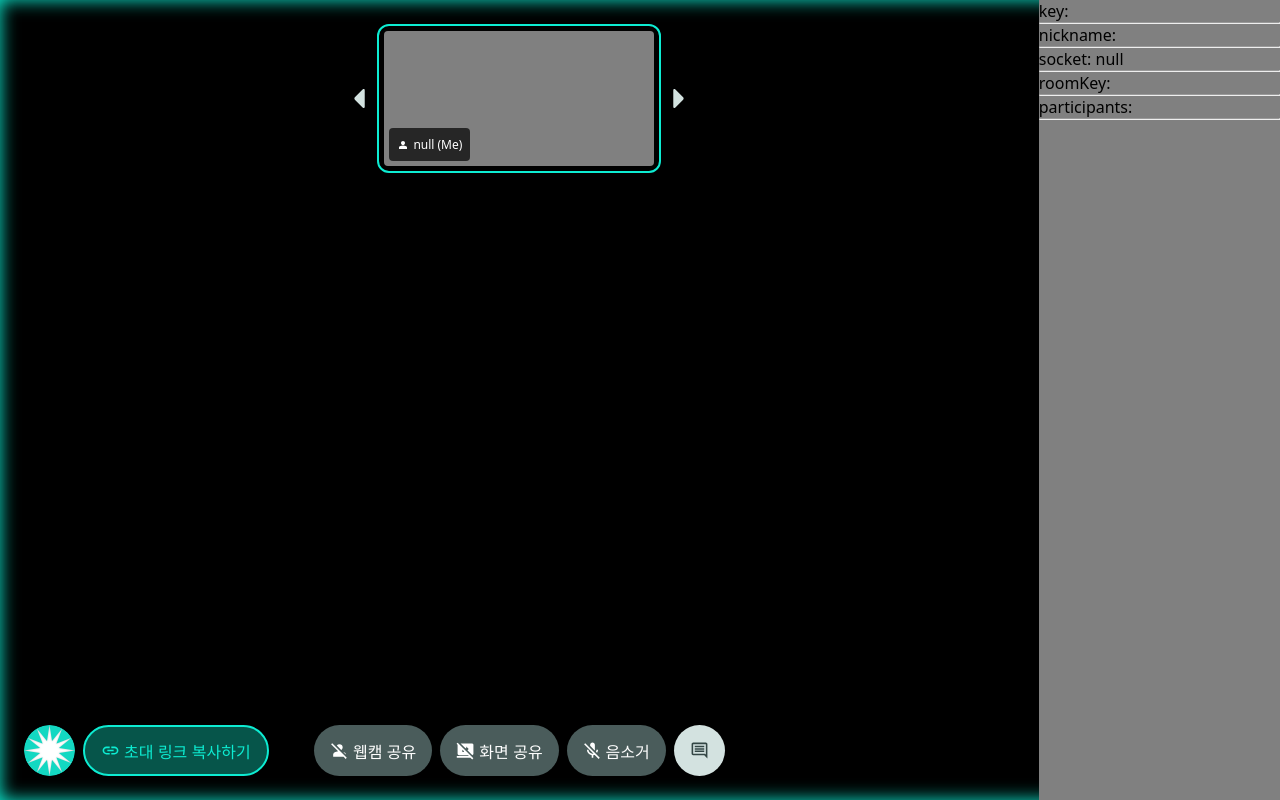
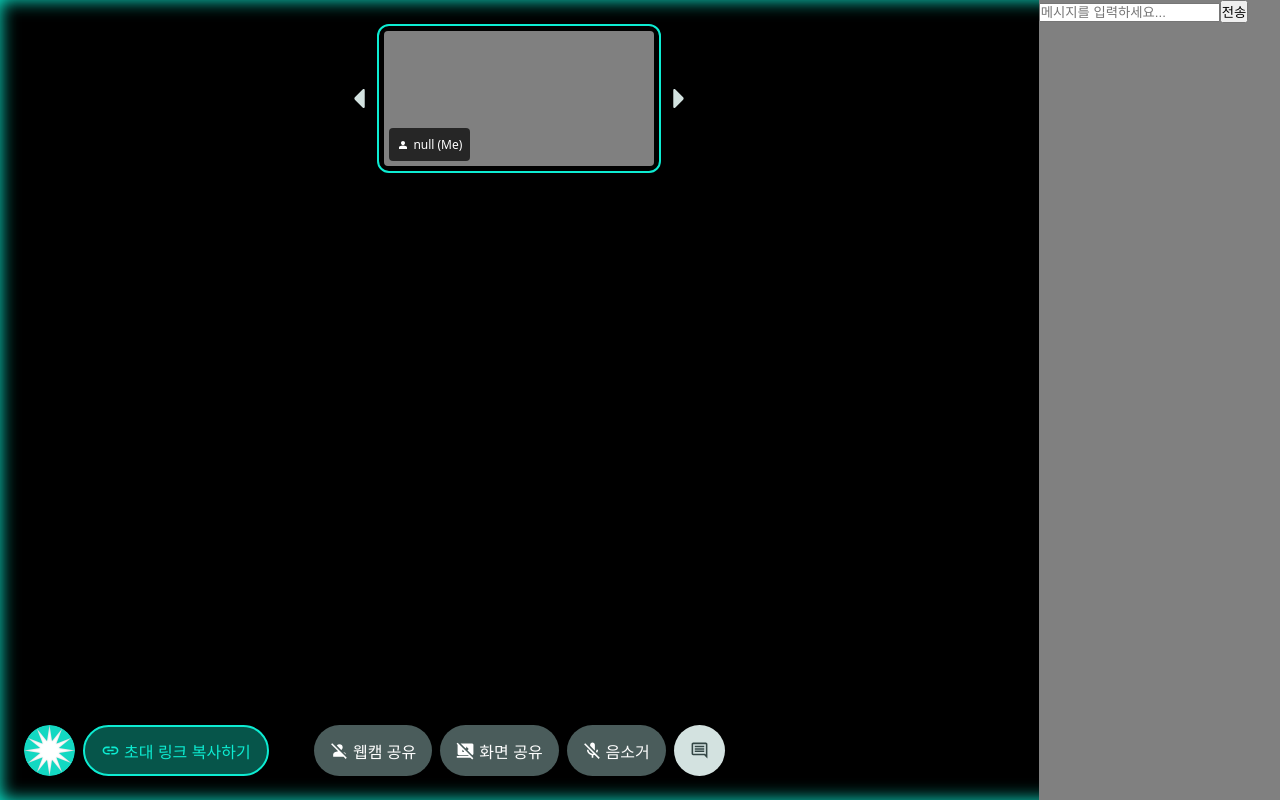
Before and after one commit to DUKY8N/showmy-app, a Next.js app: page /room in a window 1280 px wide. Both pictures are taken after a click on the button 819 px from the left and 750 px from the top of the page. Built offline with nearby package versions, Linux system fonts and the light colour scheme.

Commit message:
feat: 채팅 기능 추가

```diff
--- a/app/room/page.tsx
+++ b/app/room/page.tsx
@@ -1,6 +1,6 @@
 'use client';
 
-import React, { useRef, useMemo, Suspense, useState } from 'react';
+import React, { useRef, useMemo, Suspense, useState, useEffect } from 'react';
 import { useSearchParams } from 'next/navigation';
 import Image from 'next/image';
 import styles from './page.module.css';
@@ -11,14 +11,13 @@ import useSocketStore from '@/store/useCommunicationStore';
 import useVideoStreams from '@/hooks/useVideoStreams';
 
 const PageContent = () => {
-  const { roomKey, socket, participants = [], isChatOpen, localStreams } = useSocketStore();
+  const { participants = [], localStreams } = useSocketStore();
   const searchParams = useSearchParams();
   const [focusedStream, setFocusedStream] = useState<{
     stream: MediaStream;
     nickname: string;
   } | null>(null);
 
-  const key = searchParams.get('key');
   const nickname = searchParams.get('nickname');
 
   // 로컬 웹캠 및 화면 공유용 레퍼런스
@@ -116,23 +115,7 @@ const PageContent = () => {
         <UserControlButtons />
       </div>
 
-      <div
-        className={`
-          ${styles['chat-container']}
-          ${isChatOpen ? styles.show : ''}
-        `}
-      >
-        <p>key: {key}</p>
-        <hr />
-        <p>nickname: {nickname}</p>
-        <hr />
-        <p>socket: {String(socket)}</p>
-        <hr />
-        <p>roomKey: {roomKey}</p>
-        <hr />
-        <p>participants: {participants.map((p) => p.userName).join(' ')}</p>
-        <hr />
-      </div>
+      <ChatContainer />
     </div>
   );
 };
@@ -276,4 +259,60 @@ const UserControlButtons = () => {
   );
 };
 
+const ChatContainer = () => {
+  const { messages, sendMessage, isChatOpen } = useSocketStore();
+  const [newMessage, setNewMessage] = useState('');
+  const messagesEndRef = useRef<HTMLDivElement>(null);
+
+  const scrollToBottom = () => {
+    messagesEndRef.current?.scrollIntoView({ behavior: 'smooth' });
+  };
+
+  useEffect(() => {
+    scrollToBottom();
+  }, [messages]);
+
+  const handleSubmit = (e: React.FormEvent) => {
+    e.preventDefault();
+    if (newMessage.trim()) {
+      sendMessage(newMessage.trim());
+      setNewMessage('');
+    }
+  };
+
+  return (
+    <div
+      className={`
+        ${styles['chat-container']}
+        ${isChatOpen ? styles.show : ''}
+      `}
+    >
+      <div className={styles['chat-messages']}>
+        {messages.map((msg) => (
+          <div key={msg.id} className={styles['chat-message']}>
+            <span className={styles['message-sender']}>{msg.sender}</span>
+            <span className={styles['message-content']}>{msg.content}</span>
+            <span className={styles['message-time']}>
+              {new Date(msg.timestamp).toLocaleTimeString()}
+            </span>
+          </div>
+        ))}
+        <div ref={messagesEndRef} />
+      </div>
+      <form onSubmit={handleSubmit} className={styles['chat-input-form']}>
+        <input
+          type="text"
+          value={newMessage}
+          onChange={(e) => setNewMessage(e.target.value)}
+          placeholder="메시지를 입력하세요..."
+          className={styles['chat-input']}
+        />
+        <button type="submit" className={styles['chat-submit']}>
+          전송
+        </button>
+      </form>
+    </div>
+  );
+};
+
 export default Page;
--- a/store/useCommunicationStore.ts
+++ b/store/useCommunicationStore.ts
@@ -21,6 +21,14 @@ interface SignalData<T> {
   content: T;
 }
 
+// 채팅 메시지 타입 추가
+interface ChatMessage {
+  id: string;
+  sender: string;
+  content: string;
+  timestamp: number;
+}
+
 // 상태 인터페이스
 interface CommunicationState {
   // 상태 값
@@ -34,6 +42,10 @@ interface CommunicationState {
   isWebcamSharing: boolean;
   isMicrophoneOn: boolean;
   isChatOpen: boolean;
+
+  // 채팅 관련 상태 추가
+  messages: ChatMessage[];
+  sendMessage: (content: string) => void;
 
   // 비즈니스 로직 메서드
   initialize: () => void;
@@ -281,7 +293,7 @@ const useCommunicationStore = create<CommunicationState>((set, get) => {
         participants: state.participants.filter((p) => p.socketId !== socketId),
       }));
 
-      // 피어 연결 해제
+      // 피 연결 해제
       const peerConnectionState = peerConnections[socketId];
       if (peerConnectionState) {
         peerConnectionState.pc.close();
@@ -341,6 +353,13 @@ const useCommunicationStore = create<CommunicationState>((set, get) => {
 
         return { participants: updatedParticipants };
       });
+    });
+
+    // 채팅 관련 코드 추가
+    socket.on('chat:receive', (message: ChatMessage) => {
+      set((state) => ({
+        messages: [...state.messages, message],
+      }));
     });
   };
 
@@ -687,6 +706,30 @@ const useCommunicationStore = create<CommunicationState>((set, get) => {
     return transceiver;
   };
 
+  // 메시지 전송 함수 추가
+  const sendMessage = (content: string) => {
+    const { socket, roomKey } = get();
+    const urlParams = new URLSearchParams(window.location.search);
+    const nickname = urlParams.get('nickname');
+
+    if (!socket || !roomKey || !nickname) {
+      console.error('필요한 정보가 없습니다.');
+      return;
+    }
+
+    const message: ChatMessage = {
+      id: `${Date.now()}-${Math.random()}`,
+      sender: nickname,
+      content,
+      timestamp: Date.now(),
+    };
+
+    socket.emit('chat:send', roomKey, message);
+    set((state) => ({
+      messages: [...state.messages, message],
+    }));
+  };
+
   return {
     socket: null,
     roomKey: null,
@@ -696,6 +739,7 @@ const useCommunicationStore = create<CommunicationState>((set, get) => {
     isWebcamSharing: false,
     isMicrophoneOn: false,
     isChatOpen: false,
+    messages: [],
 
     // 통신 초기화
     initialize: () => {
@@ -770,6 +814,9 @@ const useCommunicationStore = create<CommunicationState>((set, get) => {
 
     // 채팅창 토글
     toggleChat,
+
+    // 메시지 전송 함수 추가
+    sendMessage,
   };
 });
 
```
